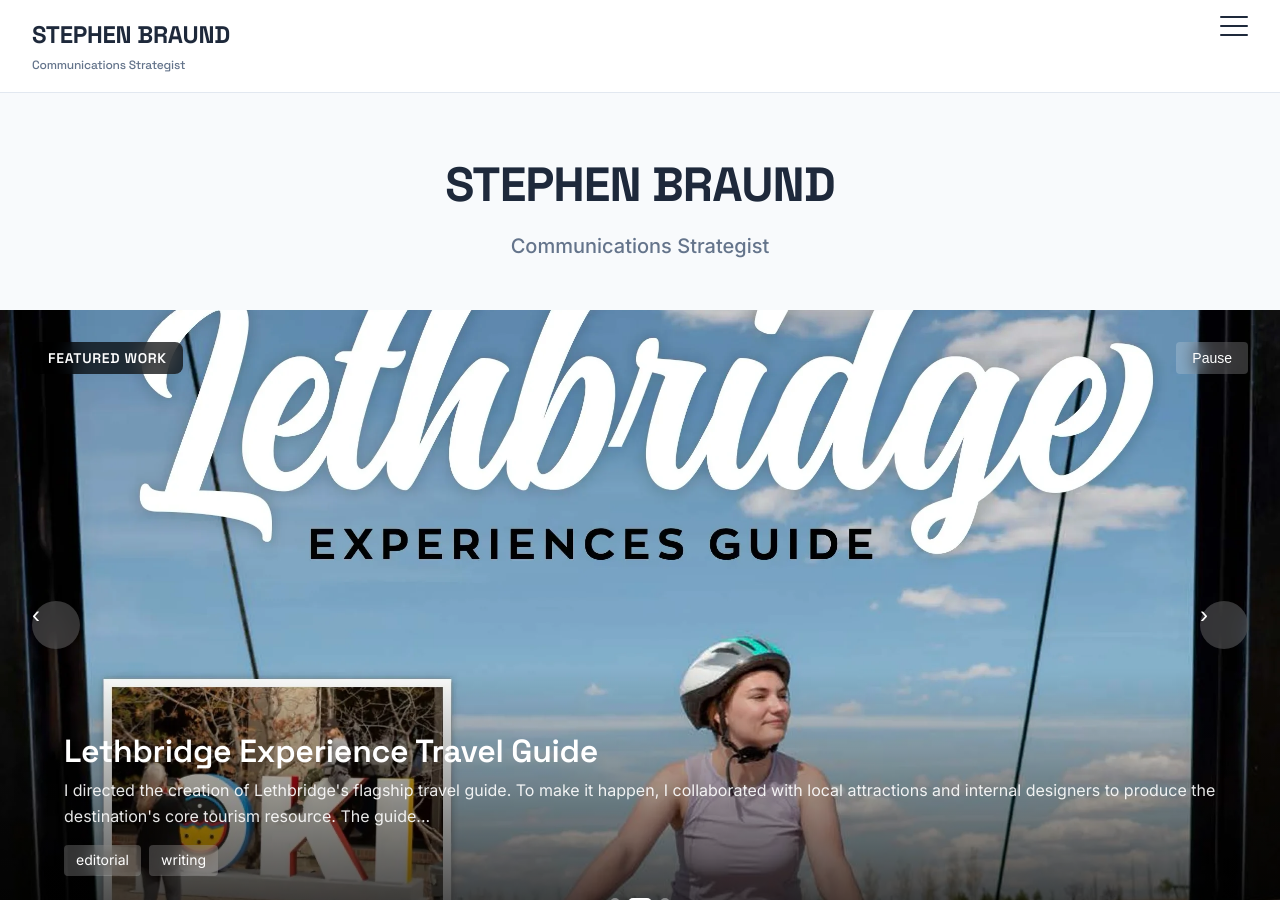
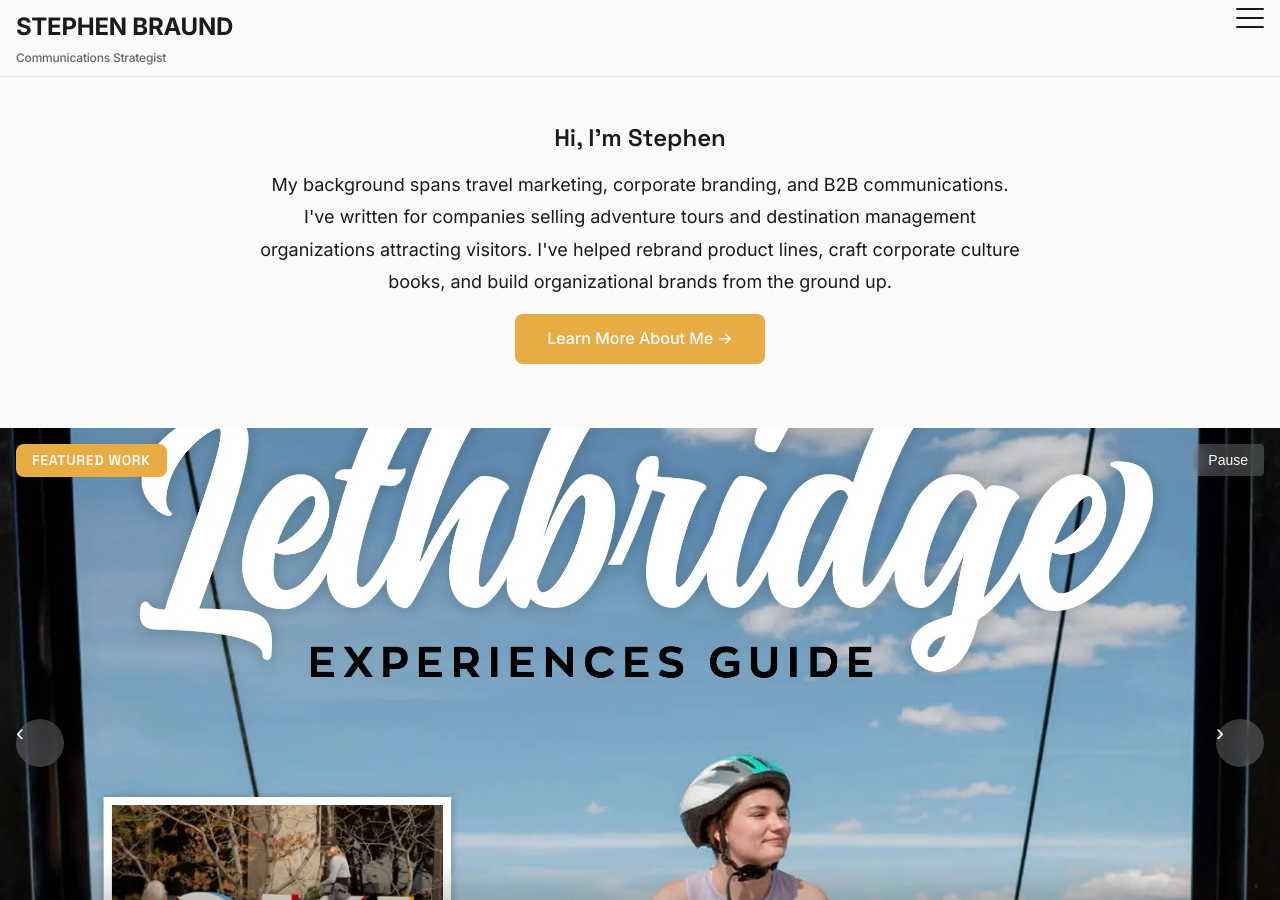
Before and after one commit to braundsab/braund-portfolio, a Jekyll site: the page built from index.html, in a window 1280 px wide and 900 px high. Built offline with Jekyll 4.4.1, drawn with Linux system fonts in a browser that asks for light colours; some of the changed text lies outside the part shown.

Commit message:
brand sass index buttons

```diff
--- a/_sass/_base.scss
+++ b/_sass/_base.scss
@@ -1,76 +1,71 @@
 :root {
-  /* Cool colour palette - adjust hex codes to your preference */
-  --colour-primary: #2563eb; /* cool blue */
-  --colour-secondary: #0891b2; /* cyan */
-  --colour-accent: #3b82f6; /* bright blue */
-  --colour-text: #1e293b; /* slate dark */
-  --colour-text-light: #64748b; /* slate medium */
-  --colour-background: #ffffff;
-  --colour-surface: #f8fafc; /* light grey */
-  --colour-border: #e2e8f0;
-  --colour-hover: #f1f5f9;
+  /* Brand Colors */
+  --colour-primary: #E7AC44; /* Yellow brand color */
+  --colour-primary-dark: #d39a38;
+  --colour-primary-light: #f0bf6a;
 
-  /* Typography */
-  --font-sans: 'Inter', -apple-system, BlinkMacSystemFont, 'Segoe UI', sans-serif;
-  --font-display: 'Space Grotesk', var(--font-sans);
+  /* Neutral Colors */
+  --colour-background: #fafafa;
+  --colour-surface: #ffffff;
+  --colour-text: #1a1a1a;
+  --colour-text-light: #666666;
+  --colour-border: #e5e5e5;
 
   /* Spacing */
-  --spacing-xs: 0.5rem;
-  --spacing-sm: 1rem;
-  --spacing-md: 2rem;
-  --spacing-lg: 4rem;
-  --spacing-xl: 6rem;
+  --spacing-xs: 0.25rem;
+  --spacing-sm: 0.5rem;
+  --spacing-md: 1rem;
+  --spacing-lg: 2rem;
+  --spacing-xl: 4rem;
+
+  /* Border Radius */
+  --radius-sm: 4px;
+  --radius-md: 8px;
+  --radius-lg: 12px;
 
   /* Transitions */
-  --transition-fast: 150ms ease;
-  --transition-normal: 300ms ease;
-  --transition-slow: 500ms ease;
-
-  /* Borders */
-  --radius-sm: 0.25rem;
-  --radius-md: 0.5rem;
-  --radius-lg: 1rem;
-
-  /* Shadows */
-  --shadow-sm: 0 1px 2px 0 rgb(0 0 0 / 0.05);
-  --shadow-md: 0 4px 6px -1px rgb(0 0 0 / 0.1);
-  --shadow-lg: 0 10px 15px -3px rgb(0 0 0 / 0.1);
-  --shadow-xl: 0 20px 25px -5px rgb(0 0 0 / 0.1);
+  --transition-speed: 0.3s;
 }
 
 [data-theme="dark"] {
-  --colour-primary: #60a5fa; /* lighter blue for dark mode */
-  --colour-secondary: #22d3ee; /* brighter cyan */
-  --colour-accent: #3b82f6;
-  --colour-text: #f1f5f9;
-  --colour-text-light: #94a3b8;
-  --colour-background: #0f172a; /* deep slate */
-  --colour-surface: #1e293b; /* slate */
-  --colour-border: #334155;
-  --colour-hover: #334155;
+  --colour-background: #1a1a1a;
+  --colour-surface: #2d2d2d;
+  --colour-text: #f5f5f5;
+  --colour-text-light: #b0b0b0;
+  --colour-border: #404040;
+  --colour-primary: #E7AC44;
+  --colour-primary-dark: #d39a38;
 }
 
-/* Reset & Base */
 * {
   margin: 0;
   padding: 0;
   box-sizing: border-box;
 }
 
-html {
-  scroll-behavior: smooth;
-  font-size: 16px;
-}
-
 body {
-  font-family: var(--font-sans);
-  font-size: 1rem;
+  font-family: 'Inter', -apple-system, BlinkMacSystemFont, 'Segoe UI', Roboto, sans-serif;
   line-height: 1.6;
   color: var(--colour-text);
   background-color: var(--colour-background);
-  transition: background-color var(--transition-normal), color var(--transition-normal);
-  -webkit-font-smoothing: antialiased;
-  -moz-osx-font-smoothing: grayscale;
+  transition: background-color var(--transition-speed), color var(--transition-speed);
+}
+
+h1, h2, h3, h4, h5, h6 {
+  font-family: 'Space Grotesk', -apple-system, BlinkMacSystemFont, 'Segoe UI', sans-serif;
+  line-height: 1.2;
+  font-weight: 600;
+  margin-bottom: 1rem;
+}
+
+a {
+  color: var(--colour-primary);
+  text-decoration: none;
+  transition: color var(--transition-speed);
+
+  &:hover {
+    color: var(--colour-primary-dark);
+  }
 }
 
 img {
@@ -79,115 +74,33 @@ img {
   display: block;
 }
 
-a {
-  color: var(--colour-primary);
-  text-decoration: none;
-  transition: color var(--transition-fast);
-}
-
-a:hover {
-  color: var(--colour-accent);
-}
-
-/* Typography */
-h1, h2, h3, h4, h5, h6 {
-  font-family: var(--font-display);
-  font-weight: 600;
-  line-height: 1.2;
-  margin-bottom: 1rem;
-  color: var(--colour-text);
-}
-
-h1 {
-  font-size: 2.5rem;
-  letter-spacing: -0.02em;
-}
-
-h2 {
-  font-size: 2rem;
-  letter-spacing: -0.01em;
-}
-
-h3 {
-  font-size: 1.5rem;
-}
-
-p {
-  margin-bottom: 1rem;
-}
-
-/* Container */
 .container {
-  width: 100%;
-  max-width: 1400px;
+  max-width: 1200px;
   margin: 0 auto;
   padding: 0 var(--spacing-md);
 }
 
 .container-narrow {
   max-width: 800px;
+  margin: 0 auto;
+  padding: 0 var(--spacing-md);
 }
 
-/* Utilities */
 .text-center {
-  text-align: centre;
+  text-align: center;
 }
+
+.py-sm { padding-top: var(--spacing-sm); padding-bottom: var(--spacing-sm); }
+.py-md { padding-top: var(--spacing-md); padding-bottom: var(--spacing-md); }
+.py-lg { padding-top: var(--spacing-lg); padding-bottom: var(--spacing-lg); }
+.py-xl { padding-top: var(--spacing-xl); padding-bottom: var(--spacing-xl); }
 
 .mb-sm { margin-bottom: var(--spacing-sm); }
 .mb-md { margin-bottom: var(--spacing-md); }
 .mb-lg { margin-bottom: var(--spacing-lg); }
+.mb-xl { margin-bottom: var(--spacing-xl); }
 
 .mt-sm { margin-top: var(--spacing-sm); }
 .mt-md { margin-top: var(--spacing-md); }
 .mt-lg { margin-top: var(--spacing-lg); }
-
-.py-lg {
-  padding-top: var(--spacing-lg);
-  padding-bottom: var(--spacing-lg);
-}
-
-.py-xl {
-  padding-top: var(--spacing-xl);
-  padding-bottom: var(--spacing-xl);
-}
-
-/* Responsive Typography */
-@media (max-width: 768px) {
-  html {
-    font-size: 14px;
-  }
-
-  h1 {
-    font-size: 2rem;
-  }
-
-  h2 {
-    font-size: 1.75rem;
-  }
-
-  h3 {
-    font-size: 1.25rem;
-  }
-}
-
-/* Loading */
-.loading {
-  opacity: 0;
-  transition: opacity var(--transition-slow);
-}
-
-.loaded {
-  opacity: 1;
-}
-
-/* Focus styles for accessibility */
-*:focus-visible {
-  outline: 2px solid var(--colour-primary);
-  outline-offset: 2px;
-}
-
-/* Selection colour */
-::selection {
-  background-color: var(--colour-primary);
-  color: white;
-}
+.mt-xl { margin-top: var(--spacing-xl); }
--- a/index.html
+++ b/index.html
@@ -4,20 +4,24 @@ title: Home
 carousel: true
 ---
 
-<!-- Hero Section with Name -->
-<section style="text-align: center; padding: var(--spacing-xl) var(--spacing-md) var(--spacing-md); background-color: var(--colour-surface);">
-  <h1 style="font-size: 3rem; font-weight: 700; margin-bottom: var(--spacing-sm); letter-spacing: -0.02em;">
-    STEPHEN BRAUND
-  </h1>
-  <p style="font-size: 1.25rem; color: var(--colour-text-light); font-weight: 500;">
-    Communications Strategist
-  </p>
+<!-- About Introduction (moved to top) -->
+<section class="py-xl" style="background-color: var(--colour-background);">
+  <div class="container container-narrow text-center">
+    <h2 class="mb-md">Hi, I'm Stephen</h2>
+    <p style="font-size: 1.125rem; line-height: 1.8; color: var(--colour-text); margin-bottom: var(--spacing-md);">
+      My background spans travel marketing, corporate branding, and B2B communications. I've written for companies selling adventure tours and destination management organizations attracting visitors. I've helped rebrand product lines, craft corporate culture books, and build organizational brands from the ground up.
+    </p>
+    <a href="{{ '/about/' | relative_url }}"
+       style="display: inline-block; padding: 0.75rem 2rem; background-color: var(--colour-primary); color: white; border-radius: var(--radius-md); font-weight: 500; transition: all 0.3s ease; text-decoration: none;">
+      Learn More About Me →
+    </a>
+  </div>
 </section>
 
 <!-- Featured Work Carousel -->
 <section class="carousel" style="position: relative;">
   <!-- Featured Projects Header -->
-  <div style="position: absolute; top: var(--spacing-md); left: var(--spacing-md); z-index: 100; background-color: rgba(0, 0, 0, 0.7); backdrop-filter: blur(10px); padding: 0.5rem 1rem; border-radius: var(--radius-md);">
+  <div style="position: absolute; top: var(--spacing-md); left: var(--spacing-md); z-index: 100; background-color: var(--colour-primary); padding: 0.5rem 1rem; border-radius: var(--radius-md);">
     <h2 style="color: white; font-size: 0.875rem; font-weight: 600; text-transform: uppercase; letter-spacing: 0.05em; margin: 0;">Featured Work</h2>
   </div>
 
@@ -65,20 +69,6 @@ carousel: true
   <button class="carousel-pause" aria-label="Pause carousel">Pause</button>
 </section>
 
-<!-- About Introduction -->
-<section class="py-xl" style="background-color: var(--colour-background);">
-  <div class="container container-narrow text-center">
-    <h2 class="mb-md">About Stephen</h2>
-    <p style="font-size: 1.125rem; line-height: 1.8; color: var(--colour-text); margin-bottom: var(--spacing-md);">
-      My background spans travel marketing, corporate branding, and B2B communications. I've written for companies selling adventure tours and destination management organizations attracting visitors. I've helped rebrand product lines, craft corporate culture books, and build organizational brands from the ground up.
-    </p>
-    <a href="{{ '/about/' | relative_url }}"
-       style="display: inline-block; padding: 0.75rem 2rem; background-color: var(--colour-primary); color: white; border-radius: var(--radius-md); font-weight: 500; transition: all 0.3s ease; text-decoration: none;">
-      Learn More About Stephen →
-    </a>
-  </div>
-</section>
-
 <!-- Portfolio Thumbnails -->
 <section class="py-lg" style="background-color: var(--colour-surface);">
   <div class="container">
```
Also changed, not shown: 2 other files.
